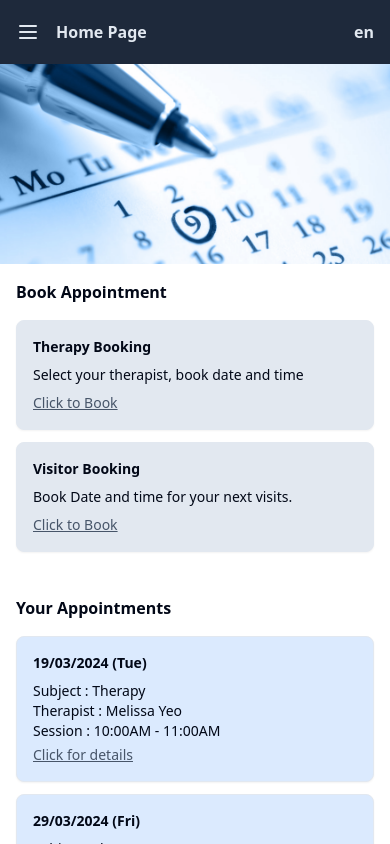
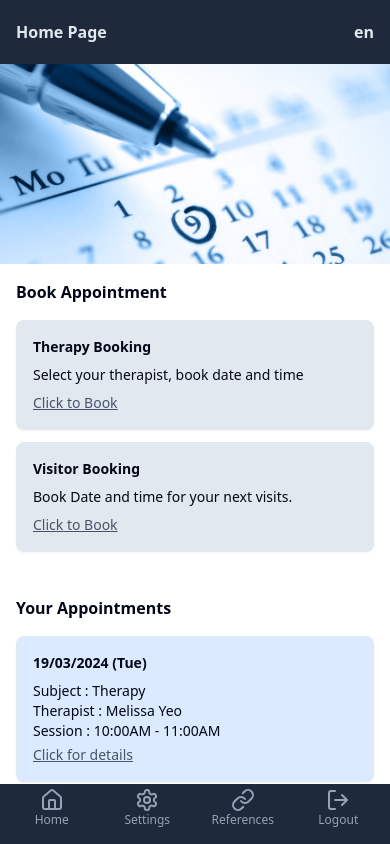
Before and after one commit to jackson1010/OrderSystemFE, a React (Vite) app: page / in a window 390 px wide. Both pictures are taken after a click on the button "Log In". Shown: the top 844 px of the page. Built offline with nearby package versions, Linux system fonts and the light colour scheme.

Commit message:
feat: remove mobile view side sheet and replaced with bottom nav

```diff
--- /dev/null
+++ b/src/pages/App/BottomNav/index.tsx
@@ -0,0 +1,58 @@
+import { HomeIcon, LinkIcon, LogOutIcon, SettingsIcon } from "lucide-react";
+import "./styles.css";
+import { useNavigate } from "react-router-dom";
+import { useDispatch } from "react-redux";
+import { setUser } from "@/data/actions/userAction";
+
+const BottomNav = () => {
+  const navigate = useNavigate();
+
+  const dispatch = useDispatch();
+
+  const handleLogout = () => {
+    dispatch(
+      setUser({
+        islogin: false,
+        username: "",
+        jwttoken: "",
+      })
+    );
+  };
+
+  return (
+    <div className="bg-slate-800 text-slate-400 bottomnav p-1">
+      <div className="h-11 flex text-xs">
+        <div
+          className="flex-1 text-center cursor-pointer hover:text-slate-100"
+          onClick={() => navigate("/")}
+        >
+          <HomeIcon className="h ml-auto mr-auto" />
+          Home
+        </div>
+        <div
+          className="flex-1 text-center cursor-pointer hover:text-slate-100"
+          onClick={() => navigate("/settings")}
+        >
+          <SettingsIcon className="h ml-auto mr-auto" />
+          Settings
+        </div>
+        <div
+          className="flex-1 text-center cursor-pointer hover:text-slate-100"
+          onClick={() => navigate("/references")}
+        >
+          <LinkIcon className="h ml-auto mr-auto" />
+          References
+        </div>
+        <div
+          className="flex-1 text-center cursor-pointer hover:text-slate-100"
+          onClick={() => handleLogout()}
+        >
+          <LogOutIcon className="h ml-auto mr-auto" />
+          Logout
+        </div>
+      </div>
+    </div>
+  );
+};
+
+export default BottomNav;
--- /dev/null
+++ b/src/pages/App/BottomNav/styles.css
@@ -0,0 +1,11 @@
+.bottomnav {
+  position: fixed;
+  bottom: 0;
+  width: 100%;
+  height: 60px;
+  display: none;
+
+  @media (max-width: 800px) {
+    display: block;
+  }
+}
--- a/src/pages/App/SideNav/index.tsx
+++ b/src/pages/App/SideNav/index.tsx
@@ -26,7 +26,7 @@ const SideNav = () => {
           <span className="pl-4">Home</span>
         </Link>
 
-        <Link to="/underdevelopment" className=" block p-4 hover:bg-slate-700">
+        <Link to="/settings" className=" block p-4 hover:bg-slate-700">
           <SettingsIcon className="inline" />
           <span className="pl-4">Settings</span>
         </Link>
--- a/src/pages/App/index.tsx
+++ b/src/pages/App/index.tsx
@@ -1,4 +1,4 @@
-import { Route, Routes, useNavigate } from "react-router-dom";
+import { Route, Routes } from "react-router-dom";
 import References from "../References";
 import TherapyBooking from "../TherapyBooking";
 import Login from "../Login";
@@ -11,9 +11,9 @@ import { useEffect } from "react";
 import { getUser } from "@/data/actions/userAction";
 import { useDispatch, useSelector } from "react-redux";
 import SideNav from "./SideNav";
+import BottomNav from "./BottomNav";
 
 const App = () => {
-  const navigate = useNavigate();
   const dispatch = useDispatch();
   const userobj = useSelector((state: any) => state.userReducer);
 
@@ -26,10 +26,9 @@ const App = () => {
     console.log(userobj);
 
     if (userobj.islogin === false) {
-      console.warn("User is not logged in, redirect to login page...")
-      navigate("/login");
+      console.warn("User is not logged in, redirect to login page...");
     } else {
-      console.warn("User is logged in, Welcome back " + userobj.username)
+      console.warn("User is logged in, Welcome back " + userobj.username);
     }
   }, [userobj]);
 
@@ -42,12 +41,13 @@ const App = () => {
             <Routes>
               <Route path="/" element={<HomePage />} />
               <Route path="/therapy" element={<TherapyBooking />} />
-              <Route path="/login" element={<Login />} />
               <Route path="/shadcnui" element={<SampleShadCnUi />} />
               <Route path="/sampleredux" element={<SampleReduxSagaAxios />} />
               <Route path="/references" element={<References />} />
               <Route path="/*" element={<UnderDevelopment />} />
             </Routes>
+            <div className="h-16 sm:hidden" />
+            <BottomNav />
           </div>
         </>
       ) : (
--- a/src/pages/Home/index.tsx
+++ b/src/pages/Home/index.tsx
@@ -1,62 +1,13 @@
-import { Menu } from "lucide-react";
 import { Card } from "@/components/ui/card";
 import "./styles.css";
-
-import {
-  Sheet,
-  SheetClose,
-  SheetContent,
-  SheetDescription,
-  SheetFooter,
-  SheetHeader,
-  SheetTitle,
-  SheetTrigger,
-} from "@/components/ui/sheet";
-
-import { Link, useNavigate } from "react-router-dom";
+import { useNavigate } from "react-router-dom";
 
 const HomePage = () => {
   const navigate = useNavigate();
 
-  const mobilesheetmenu = (
-    <Sheet key={"left"}>
-      <SheetTrigger>
-        <Menu />
-      </SheetTrigger>
-      <SheetContent side={"left"} className="w-[300px]">
-        <SheetHeader>
-          <SheetTitle></SheetTitle>
-          <SheetDescription></SheetDescription>
-        </SheetHeader>
-        <div className="font-bold">GEHA Booking</div>
-        <SheetFooter className="text-base space-y-4 pt-4 ">
-          <SheetClose asChild>
-            <>
-              <div className="text-blue-500 space-y-4 mt-4">
-                <li>
-                  <Link to="/">Home</Link>
-                </li>
-                <li>
-                  <Link to="/setting">Setting</Link>
-                </li>
-                <li>
-                  <Link to="/login">Login</Link>
-                </li>
-                <li>
-                  <Link to="/references">References</Link>
-                </li>
-              </div>
-            </>
-          </SheetClose>
-        </SheetFooter>
-      </SheetContent>
-    </Sheet>
-  );
-
   return (
     <div>
       <div className="bg-slate-800 pt-5 px-4 text-slate-200 font-bold h-16">
-        <span className="mobilemenubtn mr-4">{mobilesheetmenu}</span>
         <span className="align-top">Home Page</span>
         <span style={{ float: "right" }}>en</span>
       </div>
--- a/src/pages/Home/styles.css
+++ b/src/pages/Home/styles.css
@@ -9,11 +9,3 @@
     height: 200px;
   }
 }
-
-.mobilemenubtn {
-  display: none;
-
-  @media (max-width: 800px) {
-    display: inline;
-  }
-}
```
